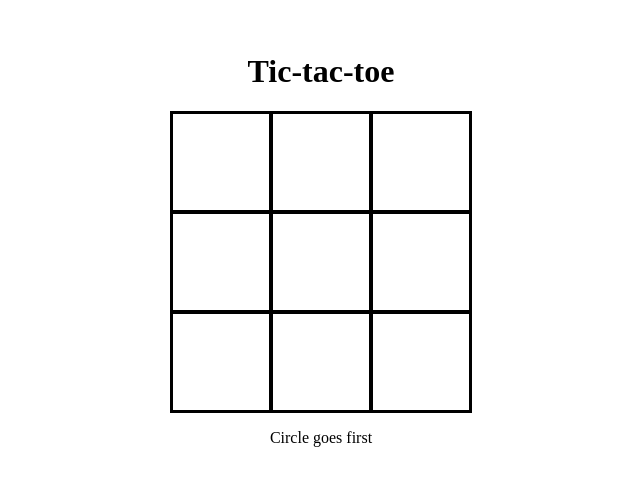
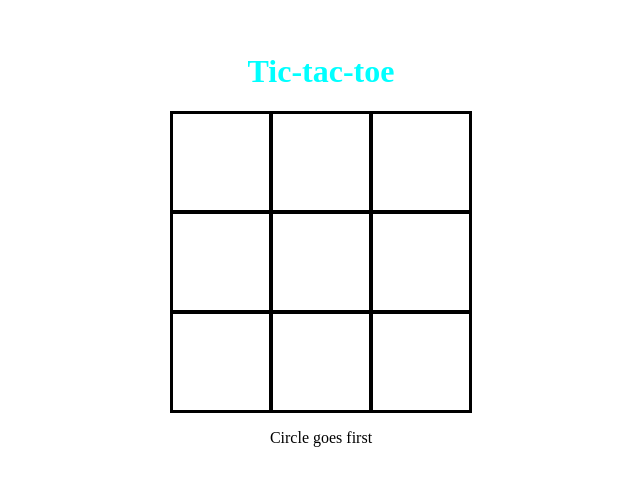
Before and after one commit to Teja3224/Tic-Tac-Toe, a plain HTML site: page index.html in a window 1280 px wide. Shown: the part 153-638 px from the top of the page, without its empty margins (319-959 px from the left). Drawn offline with Linux system fonts and the light colour scheme.

Commit message:
Update styles.css

```diff
--- a/styles.css
+++ b/styles.css
@@ -8,6 +8,10 @@ body {
     height: 100vh;
 }
 
+h1{
+    text-align:centre;
+    color:aqua;
+}
 
 #gameboard{
     width : 300px;
```
